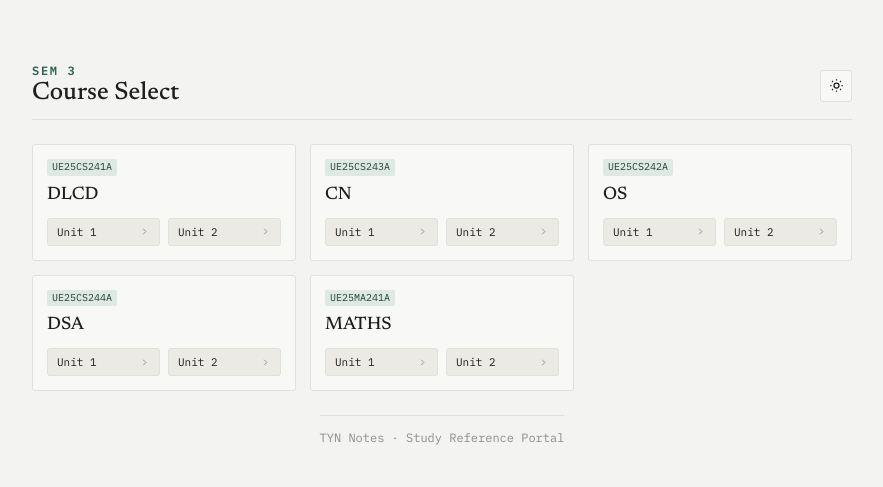
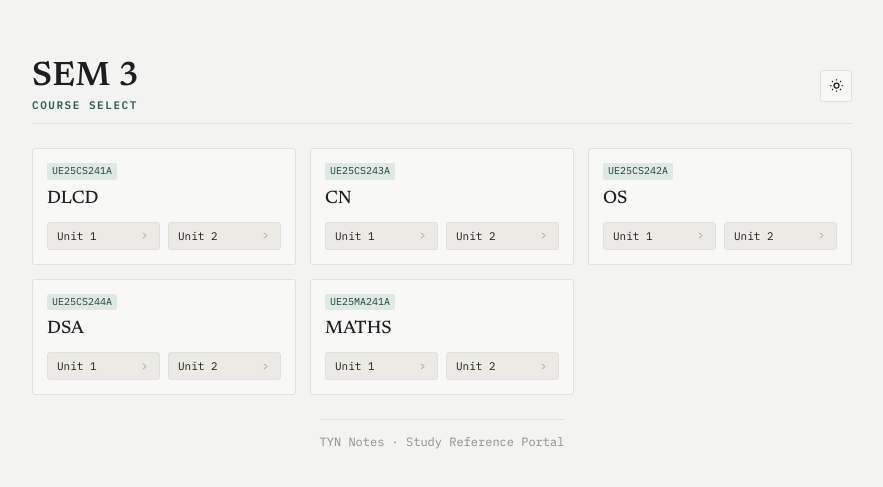
Before and after one commit to tusharynayaka/tyn-notes, a plain HTML site: page index.html in a window 1280 px wide. Shown: the part 145-632 px from the top of the page, without its empty margins (198-1081 px from the left). Drawn offline with Linux system fonts and the light colour scheme.

Commit message:
title sem 3 fix

```diff
--- a/index.html
+++ b/index.html
@@ -86,24 +86,24 @@ header{
 }
 .brand .sem-heading{
   display:block;
+  color:var(--text);
+  font-family:'Newsreader', serif;
+  font-size:34px;
+  font-weight:600;
+  letter-spacing:.01em;
+  line-height:.95;
+  text-transform:uppercase;
+}
+.brand .course-subtext{
+  display:block;
+  margin-top:7px;
   color:var(--accent);
   font-family:'IBM Plex Mono', monospace;
-  font-size:12px;
+  font-size:11px;
   font-weight:600;
   letter-spacing:.14em;
   line-height:1;
   text-transform:uppercase;
-}
-.brand .course-subtext{
-  display:block;
-  margin-top:4px;
-  color:var(--text);
-  font-family:'Newsreader', serif;
-  font-size:25px;
-  font-weight:500;
-  letter-spacing:0;
-  line-height:1.05;
-  text-transform:none;
 }
 
 #themeToggle{
```
